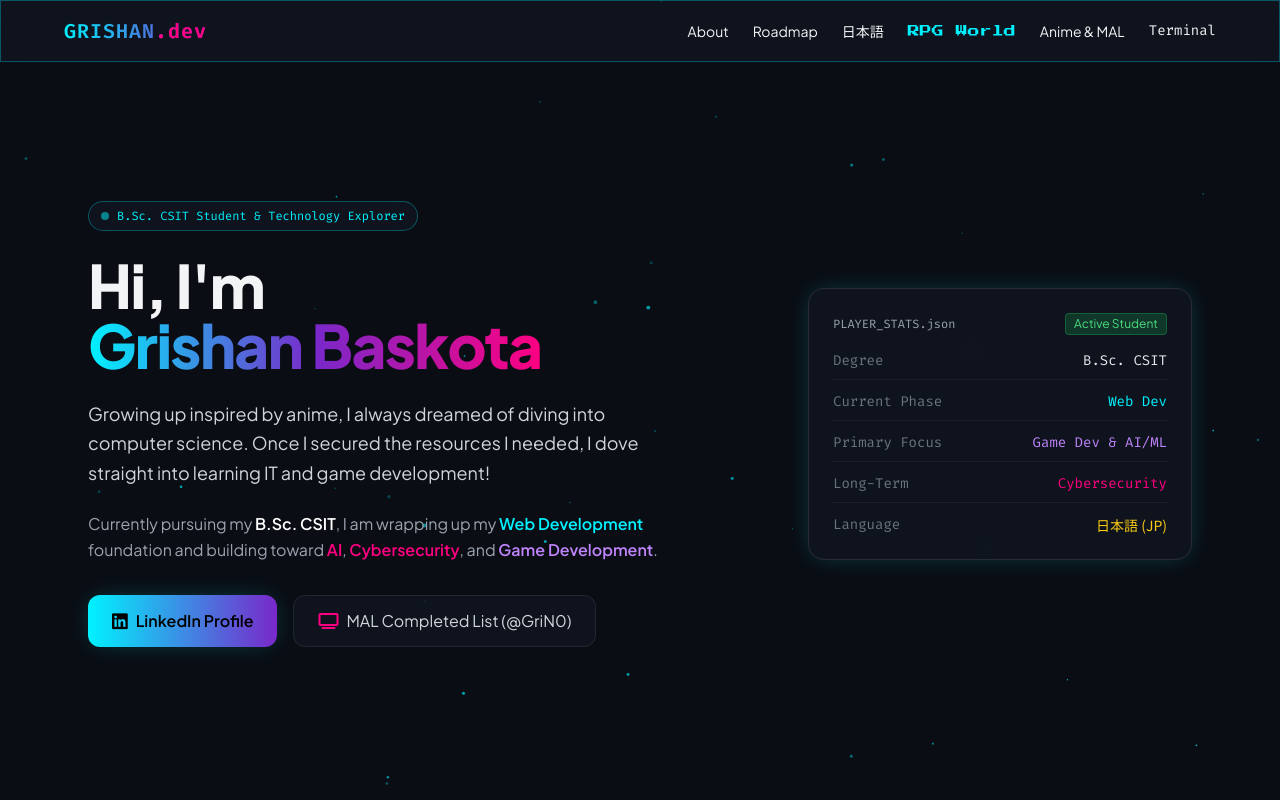
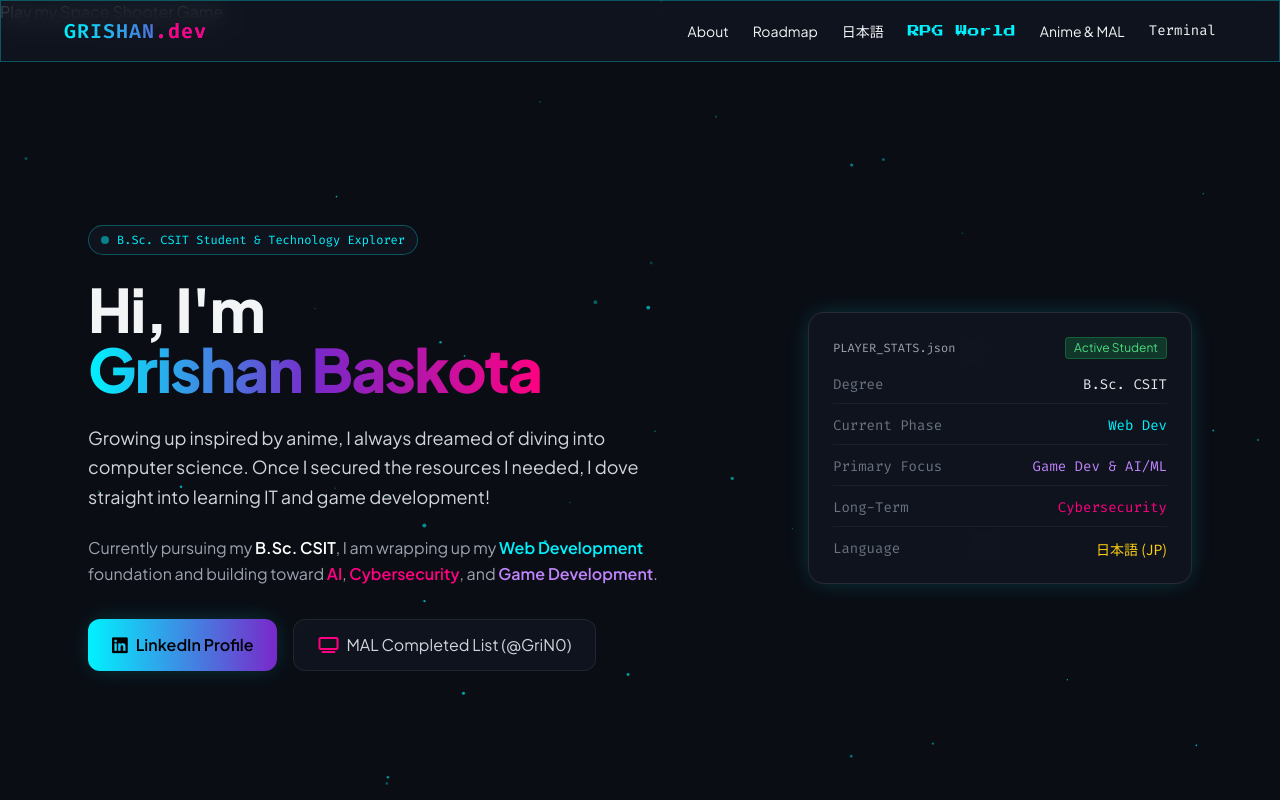
Before and after one commit to GriN0/Website-for-Learning, a plain HTML site: page index.html in a window 1280 px wide. Shown: the top 800 px of the page. Drawn offline with nearby package versions, Linux system fonts and the light colour scheme.

Commit message:
Update index.html

```diff
--- a/index.html
+++ b/index.html
@@ -74,6 +74,9 @@
     </style>
 </head>
 <body class="font-sans antialiased">
+    <nav>
+    <a href="/Space-shooter/">Play my Space Shooter Game</a>
+  </nav>
 
     <!-- Background Particle Canvas -->
     <canvas id="bg-canvas"></canvas>
```
